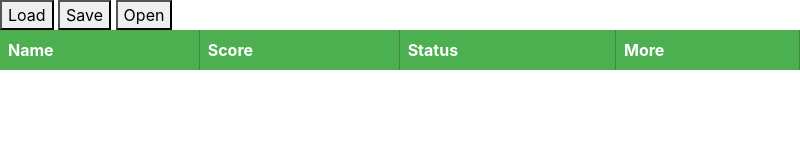
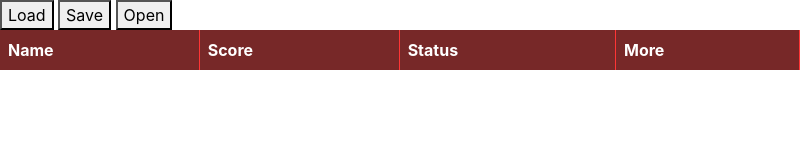
Before and after one commit to keinschimer/desktop-app, an Electron app: page index.html in a window 800 px wide. Drawn offline with nearby package versions, Linux system fonts and the light colour scheme.

Commit message:
Added more Ideas

```diff
--- a/index.html
+++ b/index.html
@@ -25,10 +25,12 @@
       background-color: #AAA
     }
 
+    thead {
+      background-color: #772828;
+    }
 
     th {
-      border-right: 1px #468847 solid;
-      background-color: #4CAF50;
+      border-right: 1px #ff3535 solid;
       color: white;
       cursor: default;
     }
--- a/renderer.js
+++ b/renderer.js
@@ -197,3 +197,5 @@ loadBtn.onclick = loadDB
 // IDEA: rightklick in header to show/hide collums
 // IDEA: rework the menu/toolbar
 // IDEA: remove entry per rightklick ect.
+// IDEA: save the file under a diffrent path
+// IDEA: start video from app
```
